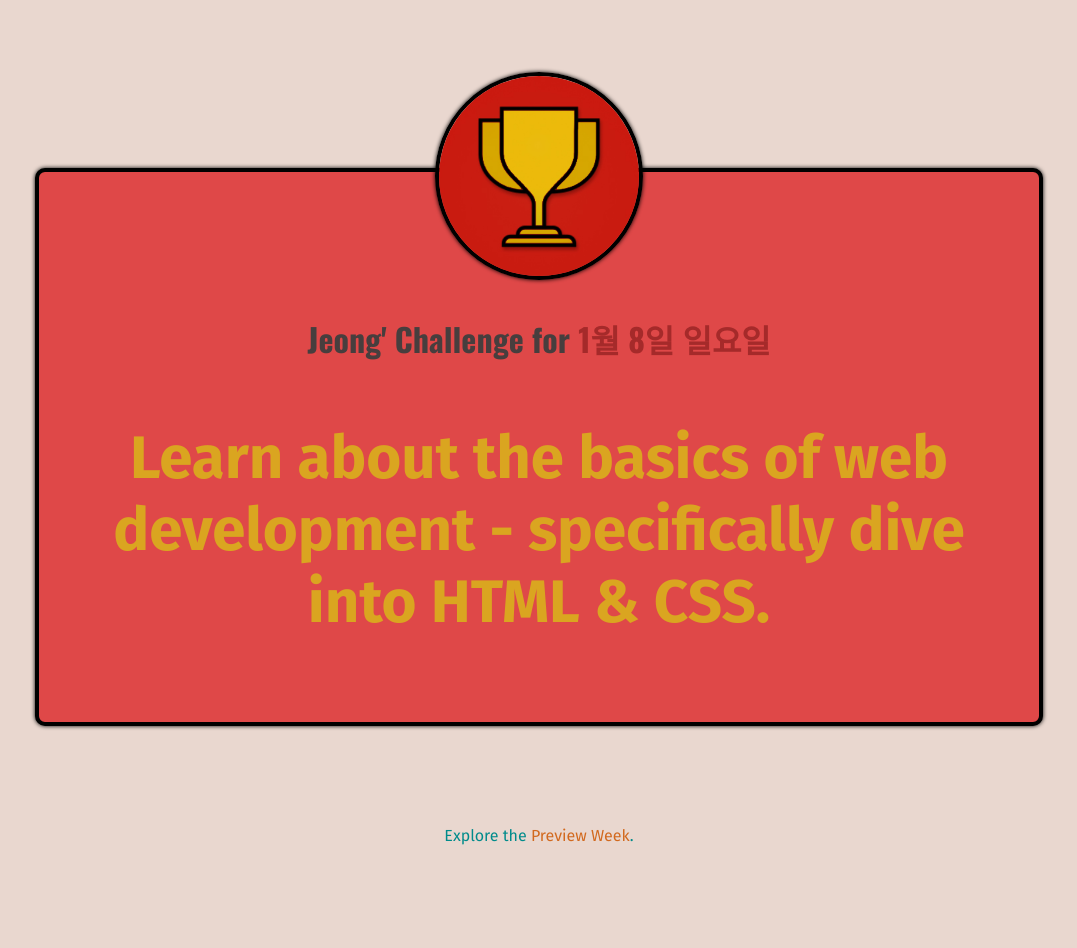
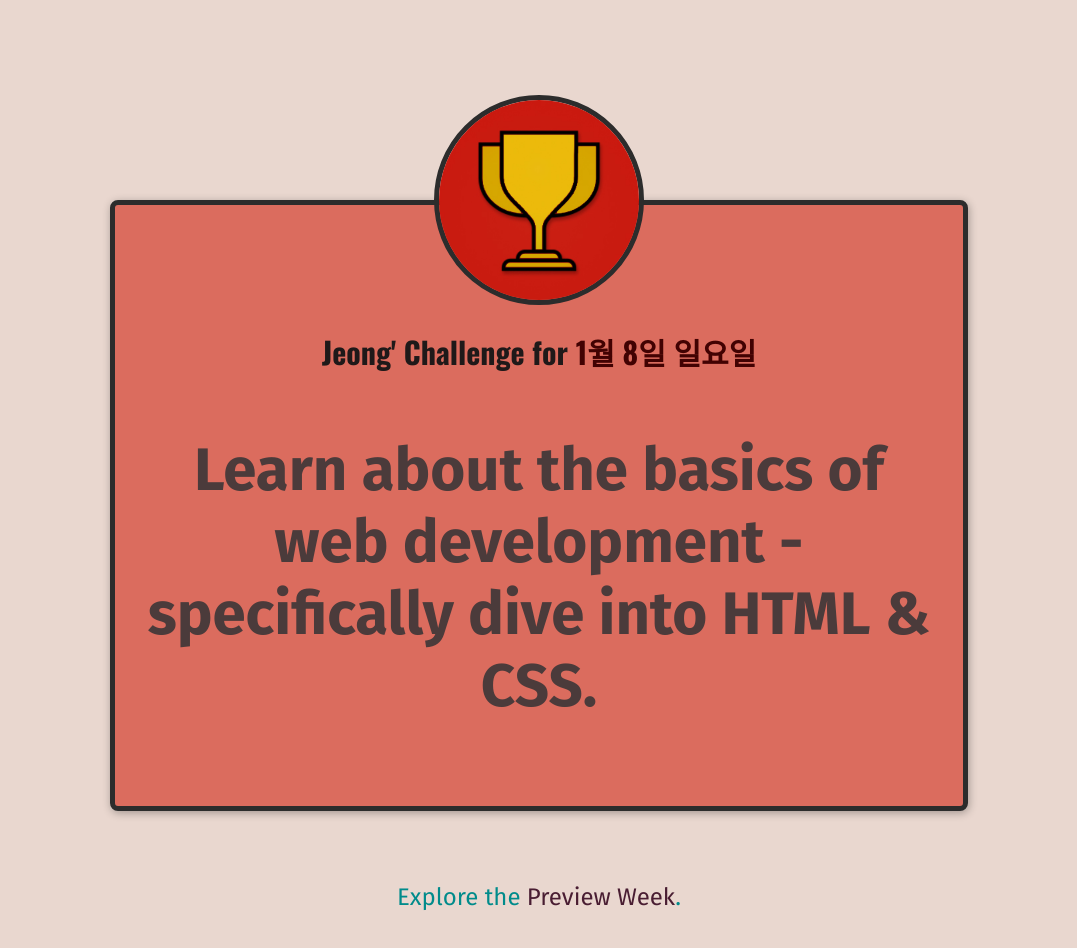
Before and after one commit to jeongsangtae/100day-challenge, a plain HTML site: page index.html in a window 1280 px wide. Shown: the whole page, without its empty margins (101-1178 px from the left). Before the commit the page ends 879 px from the top, so only its background shows below. Drawn offline with nearby package versions, Linux system fonts and the light colour scheme; a web font is replaced by a local one.

Commit message:
End of Day 8

```diff
--- a/css/daily-challenge.css
+++ b/css/daily-challenge.css
@@ -1,53 +1,44 @@
-body {
-  margin-top: 200px;
-  display: inline;
+main {
+  width: 800px;
+  margin: 200px auto 72px auto;
+  border: 5px solid rgb(44, 44, 44);
+  border-radius: 8px;
+  background-color: rgb(219, 108, 94);
+  box-shadow: 1px 2px 8px rgba(0, 0, 0, 0.3);
+  padding: 24px;
 }
 
 img {
   width: 200px;
   height: 200px;
   border-radius: 50%;
-  border: 4px solid black;
-  box-shadow: 0 0 4px rgba(0, 0, 0, 2);
-  margin-top: -100px;
-  margin-bottom: 10px;
-}
-
-main {
-  width: 900px;
-  height: 550px;
-  margin-top: 150px;
-  margin-left: auto;
-  margin-right: auto;
-  border: 4px solid black;
-  border-radius: 10px;
-  background-color: rgb(223, 72, 72);
-  box-shadow: 0 0 4px rgba(0, 0, 0, 2);
-  padding: 0 50px;
+  border: 5px solid rgb(44, 44, 44);
+  margin-top: -134px;
 }
 
 h1 {
-  color: rgb(71, 62, 62);
+  color: rgb(31, 25, 25);
+  font-size: 30px;
 }
 
 span {
-  color: brown;
+  color: rgb(66, 2, 2);
+}
+
+.todays-challenge {
+  color: rgb(75, 59, 59);
+  font-weight: bold;
+  font-size: 60px;
 }
 
 p {
   color: darkcyan;
 }
 
+a {
+  color: rgb(73, 29, 50);
+}
+
 a:hover {
   color: cornflowerblue;
 }
-
-.todays-challenge {
-  color: goldenrod;
-  font-weight: bold;
-  font-size: 60px;
-}
-
-footer p {
-  margin-top: 100px;
-}
--- a/css/preview-week.css
+++ b/css/preview-week.css
@@ -1,6 +1,6 @@
-/* body {
-  margin: 50px;
-} */
+body {
+  margin: 20px;
+}
 
 /* img {
   width: 200px;
--- a/css/shared.css
+++ b/css/shared.css
@@ -2,6 +2,7 @@ body {
   text-align: center;
   background-color: rgb(233, 215, 207);
   color: rgb(83, 75, 75);
+  margin: 50px;
 }
 
 h1 {
@@ -10,6 +11,7 @@ h1 {
 
 p {
   font-family: "Fira Sans", sans-serif;
+  font-size: 24px;
 }
 
 a {
```
